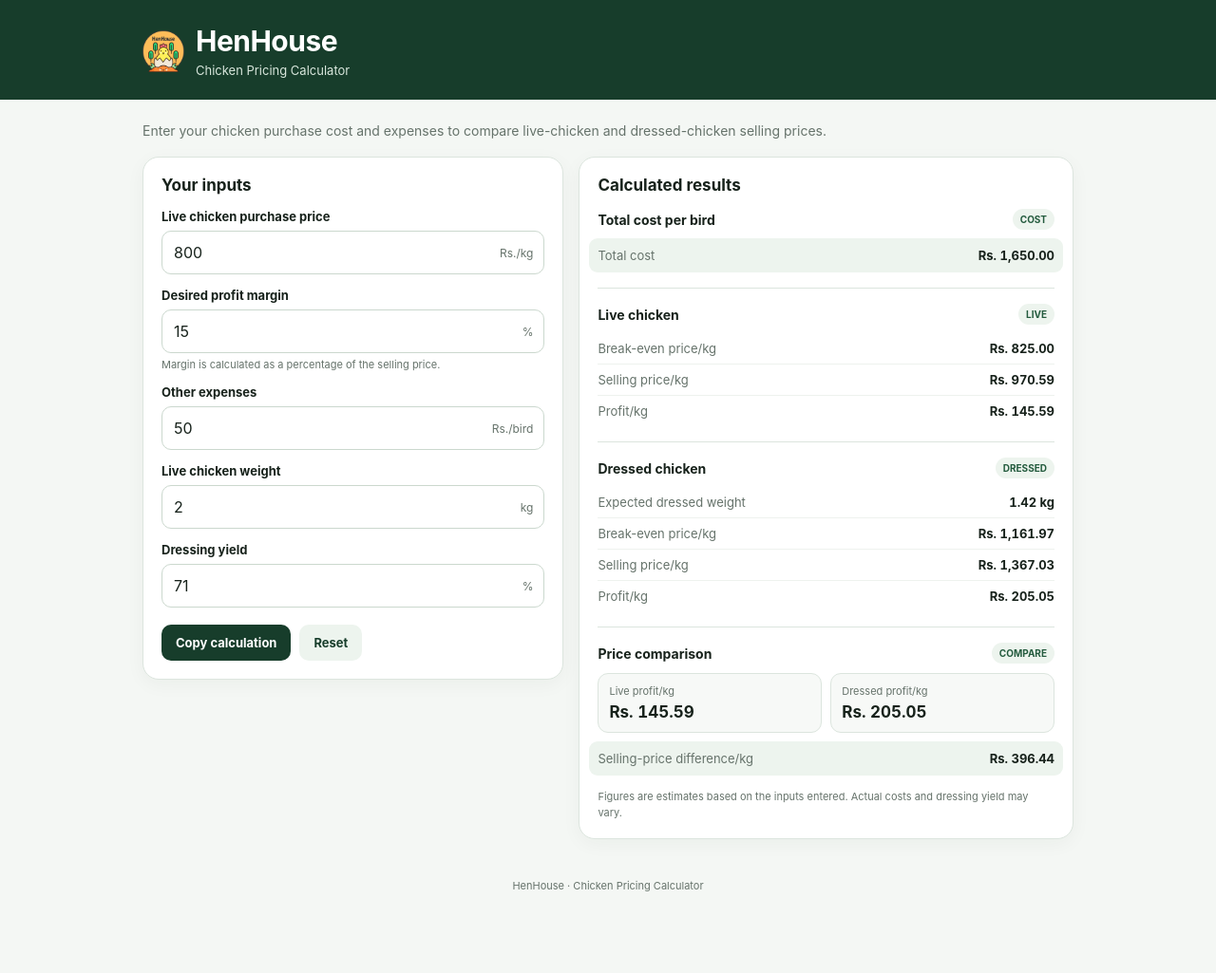
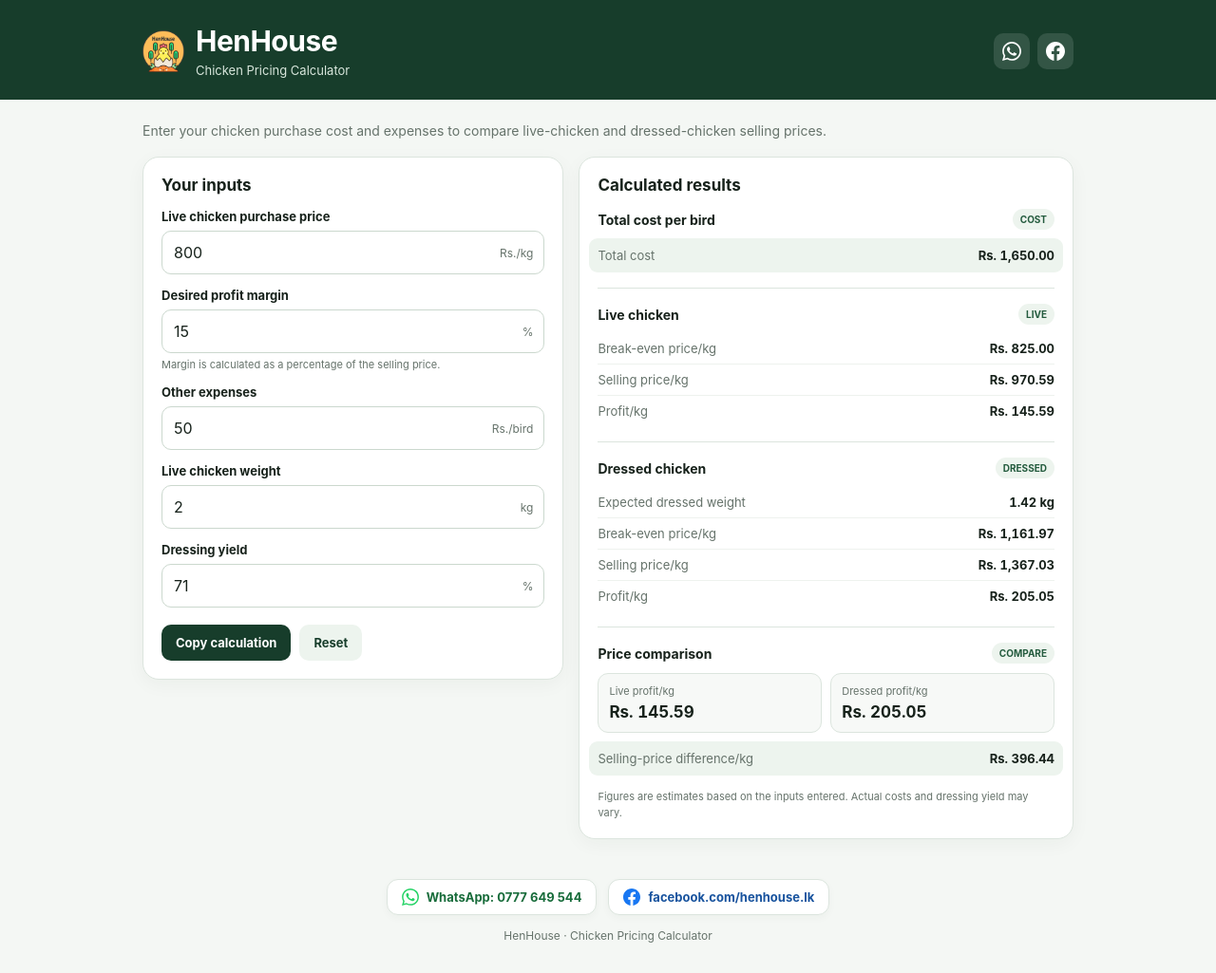
Before and after one commit to ragulan28/henhouse-calculator, a plain HTML site: page index.html in a window 1280 px wide. Shown: the whole page at 95% size. Before the commit the page ends 964 px from the top, so only its background shows below. Drawn offline with Linux system fonts and the light colour scheme.

Commit message:
feat: add WhatsApp and Facebook social media links to header and footer

```diff
--- a/index.html
+++ b/index.html
@@ -29,8 +29,14 @@
     body { margin: 0; background: var(--bg); color: var(--ink); }
     header { background: var(--green); color: white; padding: 25px 18px 23px; }
     .header-inner, main { width: min(100% - 28px, 980px); margin: 0 auto; }
+    .header-inner { display:flex; justify-content:space-between; align-items:center; gap:16px; flex-wrap:wrap; }
     .brand { display:flex; align-items:center; gap:12px; }
     .brand-logo { width:44px; height:44px; object-fit:contain; display:block; flex-shrink:0; }
+    .header-social { display:flex; gap:8px; align-items:center; }
+    .header-social-link { display:inline-flex; align-items:center; justify-content:center; width:38px; height:38px; border-radius:10px; background:rgba(255,255,255,.12); color:#fff; text-decoration:none; transition:background .15s ease, transform .15s ease; }
+    .header-social-link:hover { background:rgba(255,255,255,.24); transform:translateY(-1px); }
+    .header-social-link:focus-visible { outline:3px solid var(--gold); outline-offset:2px; }
+    .header-social-link svg { width:20px; height:20px; fill:currentColor; }
     h1 { margin:0; font-size:clamp(22px, 4vw, 30px); letter-spacing:-.5px; }
     .tagline { margin:5px 0 0; color:#d9e7dd; font-size:13px; }
     main { padding:22px 0 42px; }
@@ -65,7 +71,16 @@
     .compare-box small { display:block; color:var(--muted); font-size:11px; margin-bottom:5px; }
     .compare-box strong { font-size:17px; font-variant-numeric:tabular-nums; }
     .note { color:var(--muted); font-size:11px; line-height:1.5; margin:14px 0 0; }
-    footer { text-align:center; color:var(--muted); font-size:11px; padding:0 15px 24px; }
+    footer { text-align:center; color:var(--muted); font-size:12px; padding:0 15px 32px; }
+    .social-bar { display:flex; justify-content:center; gap:12px; flex-wrap:wrap; margin-bottom:14px; }
+    .social-btn { display:inline-flex; align-items:center; gap:8px; padding:9px 15px; border-radius:12px; text-decoration:none; font-size:13px; font-weight:650; border:1px solid var(--line); background:#fff; color:var(--ink); box-shadow:0 3px 8px rgba(20,50,30,.035); transition:all .15s ease; }
+    .social-btn svg { width:18px; height:18px; flex-shrink:0; }
+    .social-btn.whatsapp { color:#186c3b; }
+    .social-btn.whatsapp svg { fill:#25D366; }
+    .social-btn.facebook { color:#18539e; }
+    .social-btn.facebook svg { fill:#1877F2; }
+    .social-btn:hover { border-color:var(--green2); transform:translateY(-1px); box-shadow:0 5px 12px rgba(20,50,30,.07); }
+    .social-btn:focus-visible { outline:3px solid var(--gold); outline-offset:2px; }
     @media (max-width:720px) { .layout { grid-template-columns:1fr; } .card { padding:16px; } }
   </style>
 </head>
@@ -78,6 +93,14 @@
           <h1>HenHouse</h1>
           <p class="tagline">Chicken Pricing Calculator</p>
         </div>
+      </div>
+      <div class="header-social" aria-label="HenHouse Social and Contact">
+        <a href="https://wa.me/94777649544" target="_blank" rel="noopener noreferrer" class="header-social-link" title="Chat on WhatsApp (0777 649 544)" aria-label="Chat on WhatsApp 0777 649 544">
+          <svg viewBox="0 0 24 24" aria-hidden="true"><path d="M.057 24l1.687-6.163c-1.041-1.804-1.588-3.849-1.587-5.946.003-6.556 5.338-11.891 11.893-11.891 3.181.001 6.167 1.24 8.413 3.488 2.245 2.248 3.481 5.236 3.48 8.414-.003 6.557-5.338 11.892-11.893 11.892-1.99-.001-3.951-.5-5.688-1.448l-6.305 1.654zm6.597-3.807c1.676.995 3.276 1.591 5.392 1.592 5.448 0 9.886-4.434 9.889-9.885.002-5.462-4.415-9.89-9.881-9.892-5.452 0-9.887 4.434-9.889 9.884-.001 2.225.651 3.891 1.746 5.634l-.999 3.648 3.742-.981zm11.387-5.464c-.074-.124-.272-.198-.57-.347-.297-.149-1.758-.868-2.031-.967-.272-.099-.47-.149-.669.149-.198.297-.768.967-.941 1.165-.173.198-.347.223-.644.074-.297-.149-1.255-.462-2.39-1.475-.883-.788-1.48-1.761-1.653-2.059-.173-.297-.018-.458.13-.606.134-.133.297-.347.446-.521.151-.172.2-.296.3-.495.099-.198.05-.372-.025-.521-.075-.148-.669-1.611-.916-2.206-.242-.579-.487-.501-.669-.51l-.57-.01c-.198 0-.52.074-.792.372s-1.04 1.016-1.04 2.479 1.065 2.876 1.213 3.074c.149.198 2.095 3.2 5.076 4.487.709.306 1.263.489 1.694.626.712.226 1.36.194 1.872.118.571-.085 1.758-.719 2.006-1.413.248-.695.248-1.29.173-1.414z"/></svg>
+        </a>
+        <a href="https://www.facebook.com/henhouse.lk" target="_blank" rel="noopener noreferrer" class="header-social-link" title="Follow on Facebook (henhouse.lk)" aria-label="Follow on Facebook henhouse.lk">
+          <svg viewBox="0 0 24 24" aria-hidden="true"><path d="M24 12.073c0-6.627-5.373-12-12-12s-12 5.373-12 12c0 5.99 4.388 10.954 10.125 11.854v-8.385H7.078v-3.47h3.047V9.43c0-3.007 1.792-4.669 4.533-4.669 1.312 0 2.686.235 2.686.235v2.953H15.83c-1.491 0-1.956.925-1.956 1.874v2.25h3.328l-.532 3.47h-2.796v8.385C19.612 23.027 24 18.062 24 12.073z"/></svg>
+        </a>
       </div>
     </div>
   </header>
@@ -146,7 +169,19 @@
       </section>
     </div>
   </main>
-  <footer>HenHouse · Chicken Pricing Calculator</footer>
+  <footer>
+    <div class="social-bar" aria-label="Social and Contact Channels">
+      <a href="https://wa.me/94777649544" target="_blank" rel="noopener noreferrer" class="social-btn whatsapp" aria-label="Chat with HenHouse on WhatsApp (0777 649 544)">
+        <svg viewBox="0 0 24 24" aria-hidden="true"><path d="M.057 24l1.687-6.163c-1.041-1.804-1.588-3.849-1.587-5.946.003-6.556 5.338-11.891 11.893-11.891 3.181.001 6.167 1.24 8.413 3.488 2.245 2.248 3.481 5.236 3.48 8.414-.003 6.557-5.338 11.892-11.893 11.892-1.99-.001-3.951-.5-5.688-1.448l-6.305 1.654zm6.597-3.807c1.676.995 3.276 1.591 5.392 1.592 5.448 0 9.886-4.434 9.889-9.885.002-5.462-4.415-9.89-9.881-9.892-5.452 0-9.887 4.434-9.889 9.884-.001 2.225.651 3.891 1.746 5.634l-.999 3.648 3.742-.981zm11.387-5.464c-.074-.124-.272-.198-.57-.347-.297-.149-1.758-.868-2.031-.967-.272-.099-.47-.149-.669.149-.198.297-.768.967-.941 1.165-.173.198-.347.223-.644.074-.297-.149-1.255-.462-2.39-1.475-.883-.788-1.48-1.761-1.653-2.059-.173-.297-.018-.458.13-.606.134-.133.297-.347.446-.521.151-.172.2-.296.3-.495.099-.198.05-.372-.025-.521-.075-.148-.669-1.611-.916-2.206-.242-.579-.487-.501-.669-.51l-.57-.01c-.198 0-.52.074-.792.372s-1.04 1.016-1.04 2.479 1.065 2.876 1.213 3.074c.149.198 2.095 3.2 5.076 4.487.709.306 1.263.489 1.694.626.712.226 1.36.194 1.872.118.571-.085 1.758-.719 2.006-1.413.248-.695.248-1.29.173-1.414z"/></svg>
+        <span>WhatsApp: 0777 649 544</span>
+      </a>
+      <a href="https://www.facebook.com/henhouse.lk" target="_blank" rel="noopener noreferrer" class="social-btn facebook" aria-label="Visit HenHouse Facebook page: facebook.com/henhouse.lk">
+        <svg viewBox="0 0 24 24" aria-hidden="true"><path d="M24 12.073c0-6.627-5.373-12-12-12s-12 5.373-12 12c0 5.99 4.388 10.954 10.125 11.854v-8.385H7.078v-3.47h3.047V9.43c0-3.007 1.792-4.669 4.533-4.669 1.312 0 2.686.235 2.686.235v2.953H15.83c-1.491 0-1.956.925-1.956 1.874v2.25h3.328l-.532 3.47h-2.796v8.385C19.612 23.027 24 18.062 24 12.073z"/></svg>
+        <span>facebook.com/henhouse.lk</span>
+      </a>
+    </div>
+    <div>HenHouse · Chicken Pricing Calculator</div>
+  </footer>
 
 <script>
 (() => {
```
Also changed, not shown: 1 other file.
